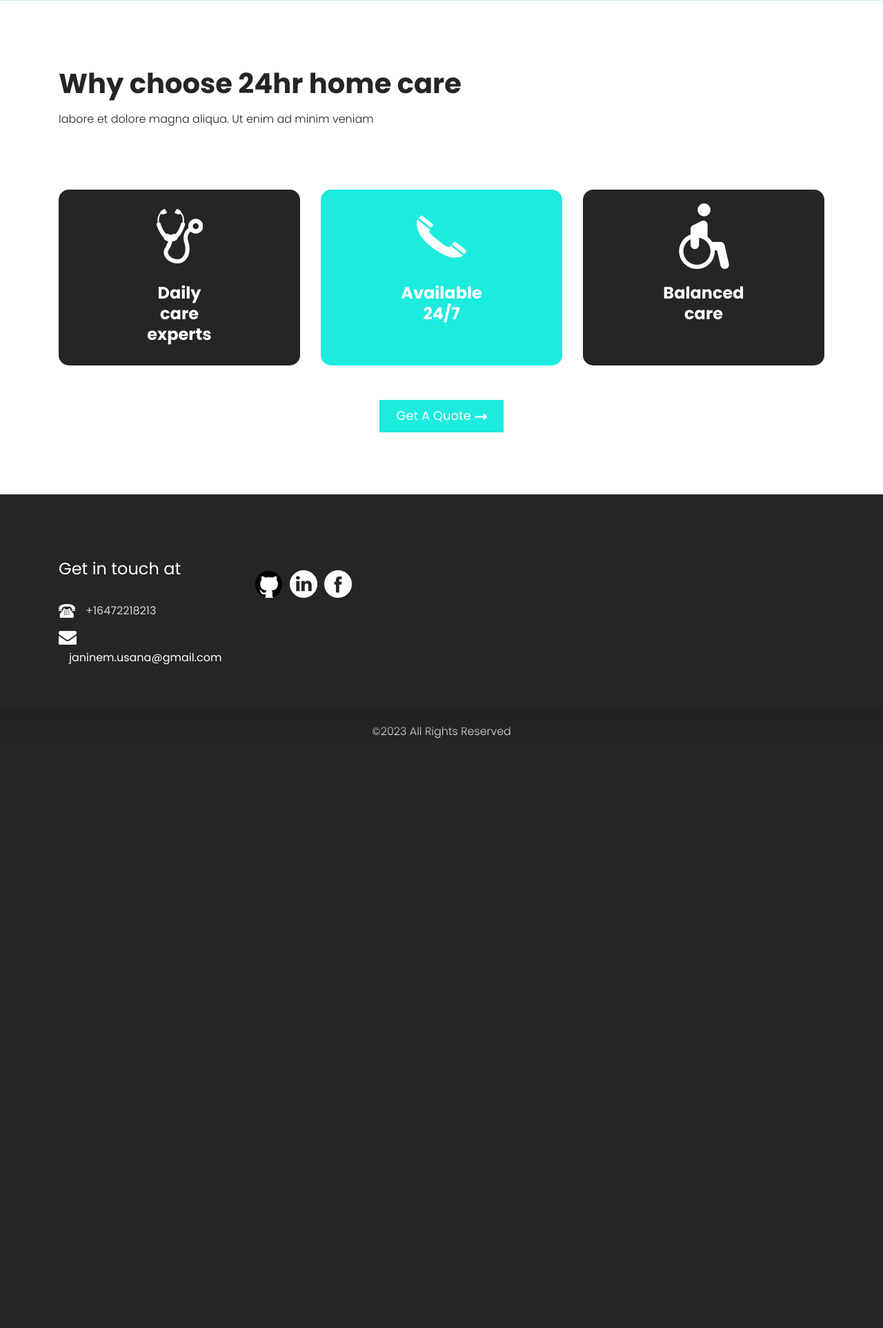
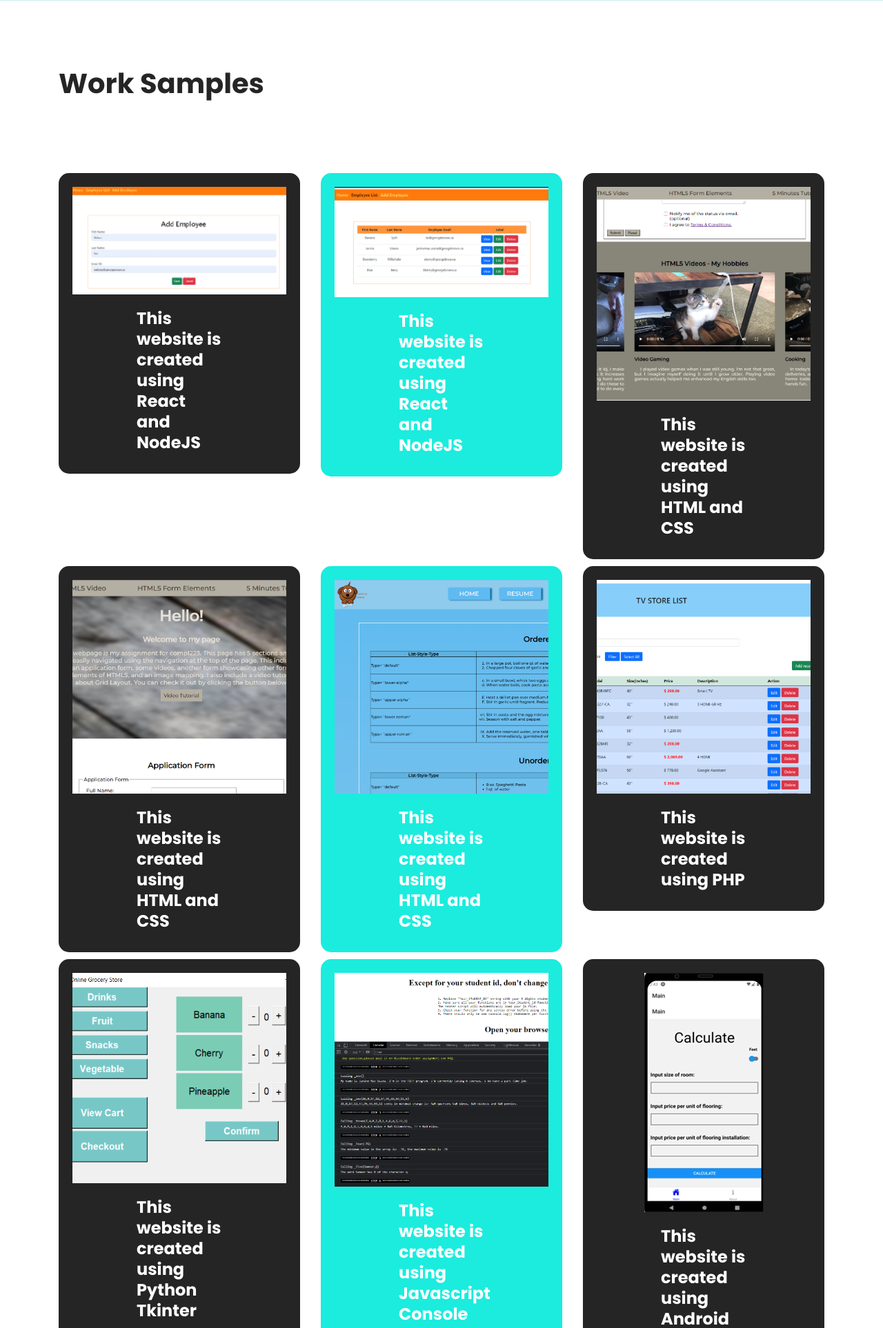
Before and after one commit to janinene/Janine_U_W23Portfolio, a PHP site: page /workSample.html in a window 1280 px wide. Shown: the part 99-2025 px from the top of the page at 69% size. Before the commit the page ends 1170 px from the top, so only its background shows below. Run offline with PHP 8.4, Linux system fonts and the light colour scheme; some libraries are stand-ins or nearby versions.

Commit message:
added worksample content

```diff
--- a/css/style.css
+++ b/css/style.css
@@ -498,8 +498,7 @@ button {
 .knowledge_section {
     width: 100%;
     float: left;
-    background-image: url(../images/knowledge-bg.png);
-    background-size: 100%;
+    background-color: rgba(27, 236, 222, 0.5);
     height: auto;
     background-repeat: no-repeat;
     padding-top: 180px;
@@ -976,3 +975,14 @@ input.Enter_text::placeholder {
 .margin_90 {
     margin: 90px 0px;
 }
+
+#visit_website {
+    color: #FFFFFF;
+    padding: 10px;
+    background-color: gray;
+    border-radius: 15px;
+    opacity: 0.5;
+}
+#visit_website:hover{
+    opacity: 1;
+}
--- a/resume.html
+++ b/resume.html
@@ -112,6 +112,7 @@
             <p class="health_text">&#183; Completed class projects, solo and in a group, in Java, C#, HTML, CSS3, JavaScript, PHP, React, and Python on time.</p>
             <p class="health_text">&#183; Designed class projects by applying Agile Software Development and related concepts.</p>
             <p class="health_text">&#183; Created PHP application independently to perform CRUD (Create, Read, Update, Delete) operations using a flat-file or no database, then used HTML5 and CSS3 for its web design</p>
+            <p class="health_text">&#183; Created a management system by analyzing the business objectives and requirements, then applied object-oriented system analysis and design development methodology.</p>
             <p class="health_text">&#183; Developed an inventory management system using NodeJs, MongoDB, and React. Played a key role in the development process by designing and implementing the system architecture, creating database schemas, and integrating the front end with the back end. Utilized my strong skills in NodeJs, MongoDB, and React to create an efficient and user-friendly inventory system. Successfully resolved various technical issues during the development process, such as data synchronization and user authentication.  </p>
 
             <p class="health_text"style="font-size: 10pt; padding-top: 20px">2011 - 2015</p>
--- a/workSample.html
+++ b/workSample.html
@@ -58,37 +58,101 @@
          </nav>
       </div>
       <!-- header section end -->
-      <!-- news section start -->
+      <!-- work sample section start -->
       <div class="news_section layout_padding">
          <div class="container">
-            <h1 class="health_taital">Why choose 24hr home care</h1>
-            <p class="health_text">labore et dolore magna aliqua. Ut enim ad minim veniam</p>
+            <h1 class="health_taital">Work Samples</h1>
             <div class="news_section_2 layout_padding">
                <div class="row">
                   <div class="col-lg-4 col-sm-6">
                      <div class="box_main">
-                        <div class="icon_1"><img src="images/icon-2.png"></div>
-                        <h4 class="daily_text">Daily care experts</h4>
+                        <div class="icon_1"><img src="images/employee-add-react.png"></div>
+                        <h4 class="daily_text" style="text-align: left">This website is created using React and NodeJS</h4>
                      </div>
                   </div>
                   <div class="col-lg-4 col-sm-6">
                      <div class="box_main active">
-                        <div class="icon_1"><img src="images/icon-3.png"></div>
-                        <h4 class="daily_text_1">Available 24/7</h4>
+                        <div class="icon_1"><img src="images/employee-list-react.png"></div>
+                        <h4 class="daily_text" style="text-align: left">This website is created using React and NodeJS</h4>
                      </div>
                   </div>
                   <div class="col-lg-4 col-sm-6">
                      <div class="box_main">
-                        <div class="icon_1"><img src="images/icon-4.png"></div>
-                        <h4 class="daily_text_1">Balanced care</h4>
+                        <div class="icon_1"><img src="images/website-1.PNG"></div>
+                        <h4 class="daily_text" style="text-align: left" >This website is created using HTML and CSS</h4>
+                     </div>
+                  </div>
+
+                  <div class="col-lg-4 col-sm-6">
+                     <div class="box_main" style="margin-top: 10px">
+                        <div class="icon_1"><img src="images/website-2.PNG"></div>
+                        <h4 class="daily_text" style="text-align: left;">This website is created using HTML and CSS</h4>
+                     </div>
+                  </div>
+                  <div class="col-lg-4 col-sm-6">
+                     <div class="box_main active" style="margin-top: 10px">
+                        <div class="icon_1"><img src="images/website-3.PNG"></div>
+                        <h4 class="daily_text" style="text-align: left">This website is created using HTML and CSS</h4>
+                     </div>
+                  </div>
+                  <div class="col-lg-4 col-sm-6">
+                     <div class="box_main" style="margin-top: 10px">
+                        <div class="icon_1"><img src="images/website-4.PNG"></div>
+                        <h4 class="daily_text" style="text-align: left">This website is created using PHP</h4>
+                     </div>
+                  </div>
+
+                  <div class="col-lg-4 col-sm-6">
+                     <div class="box_main" style="margin-top: 10px">
+                        <div class="icon_1"><img src="images/website-5.PNG"></div>
+                        <h4 class="daily_text" style="text-align: left;">This website is created using Python Tkinter</h4>
+                     </div>
+                  </div>
+                  <div class="col-lg-4 col-sm-6">
+                     <div class="box_main active" style="margin-top: 10px">
+                        <div class="icon_1"><img src="images/website-6.PNG"></div>
+                        <h4 class="daily_text" style="text-align: left">This website is created using Javascript Console</h4>
+                     </div>
+                  </div>
+                  <div class="col-lg-4 col-sm-6">
+                     <div class="box_main" style="margin-top: 10px">
+                        <div class="icon_1"><img src="images/website-7.PNG"></div>
+                        <h4 class="daily_text" style="text-align: left">This website is created using Android Studio</h4>
                      </div>
                   </div>
                </div>
             </div>
-            <div class="getquote_bt"><a href="#">Get A Quote <span><img src="images/right-arrow.png"></span></a></div>
          </div>
       </div>
-      <!-- news section end -->
+      <!-- work sample section end -->
+      <!-- knowledge section end -->
+      <div class="news_section layout_padding" style="background-color: rgba(27, 236, 222, 0.5)">
+         <div class="container" >
+            <h1 class="health_taital">Capstone Project</h1>
+            <div class="row">
+               <div class="col-lg-12 col-sm-6">
+                  <div class="box_main">
+                     <div class="icon_1"><img src="images/website-8.PNG"></div>
+                     <h4 class="daily_text" style="text-align: left"><a href="https://jarvis-inventory-system.herokuapp.com/" id = "visit_website" target="_blank"> Visit website here</a></h4>
+                  </div>
+               </div>
+            </div>
+         </div>
+      </div>
+      <div class="knowledge_section layout_padding">
+         <div class="container">
+            <div class="knowledge_main">
+               <div class="left_main">
+                  <h1 class="knowledge_taital" style="color: #000000">Capstone Project</h1>
+                  <p class="knowledge_text">Lorem ipsum dolor sit amet, consectetur adipiscing elit, sed do eiusmod tempor incididunt ut labore et dolore magna aliqua. Ut enim ad minim veniam</p>
+               </div>
+               <div class="right_main">
+                  <div class="play_icon"><a href="#"><img src="images/play-icon.png"></a></div>
+               </div>
+            </div>
+         </div>
+      </div>
+      <!-- knowledge section end -->
       <!-- footer section start -->
       <div class="footer_section layout_padding">
          <div class="container">
```
Also changed, not shown: images/employee-add-react.png (added), images/employee-list-react.png (added), images/website-1.PNG (added), images/website-2.PNG (added), images/website-3.PNG (added), images/website-4.PNG (added), images/website-5.PNG (added), images/website-6.PNG (added), images/website-7.png (added), images/website-8.PNG (added).
